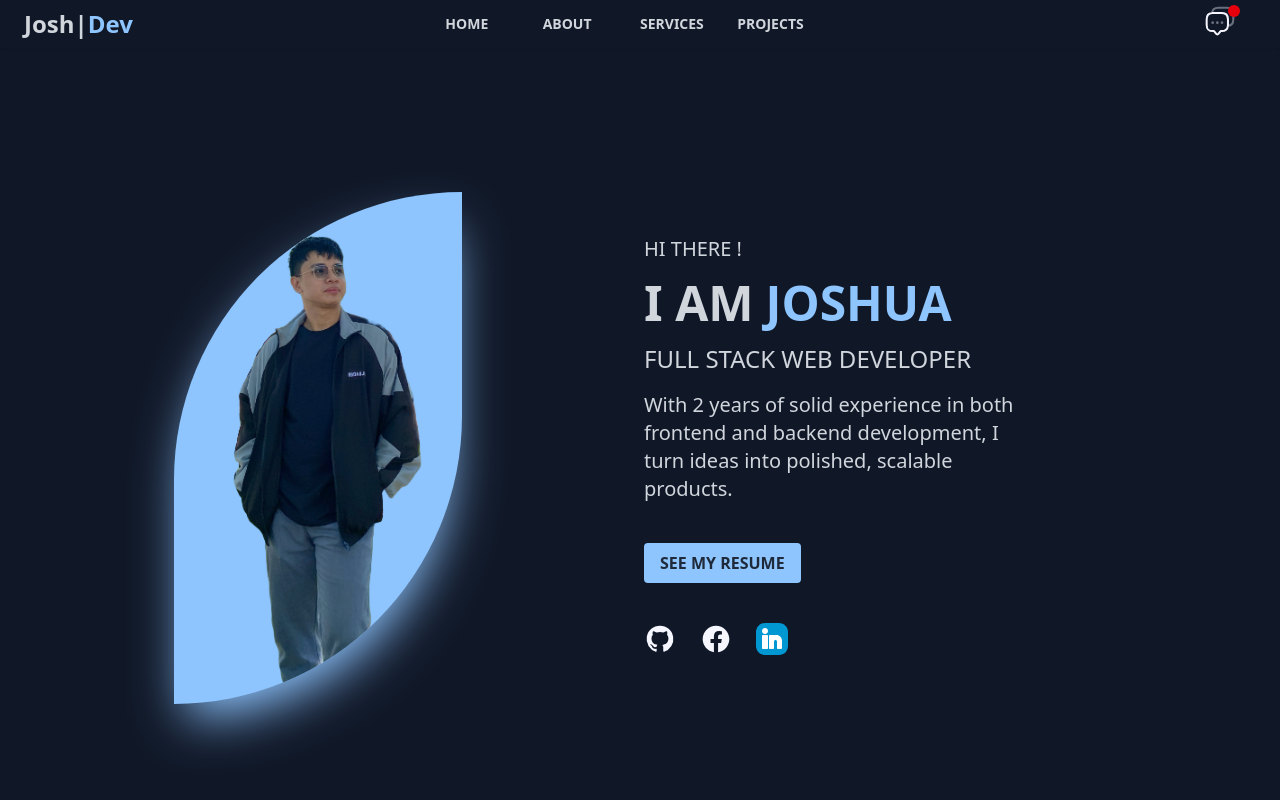
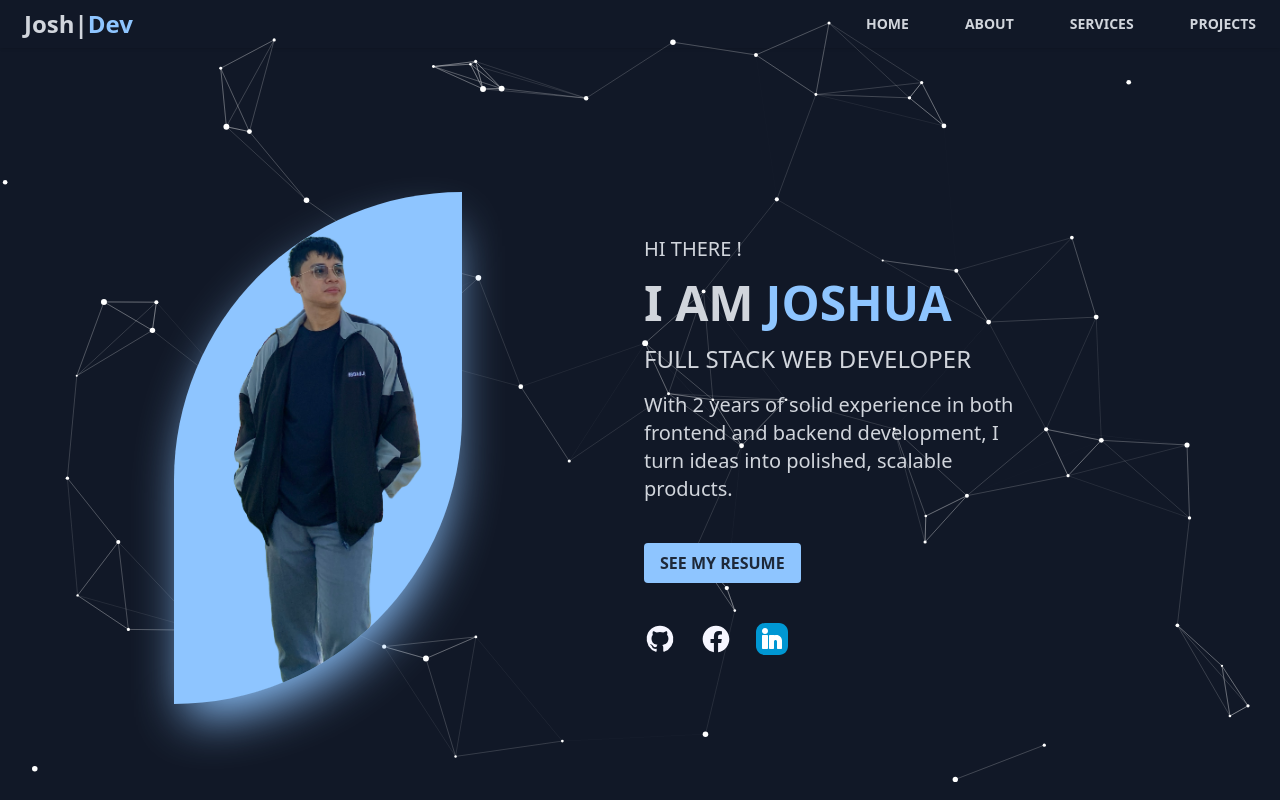
Before and after one commit to joshuazpedragosa/josh-dev-portfolio, a React (Vite) app: page / in a window 1280 px wide. Built offline with nearby package versions, Linux system fonts and the light colour scheme.

Commit message:
Particles bg

```diff
--- a/src/App.tsx
+++ b/src/App.tsx
@@ -2,6 +2,7 @@
 import Layout from './components/Layout';
 import Page404 from './components/Page404';
 import routes from './utils/routes';
+import ParticlesBG from './components/Particles';
 
 const router = createBrowserRouter([
   {
@@ -15,6 +16,7 @@
   return (
     <div className="main">
         <RouterProvider router={router} />
+        <ParticlesBG />
     </div>
   );
 }
--- /dev/null
+++ b/src/components/Particles.tsx
@@ -0,0 +1,100 @@
+import Particles, { initParticlesEngine } from "@tsparticles/react";
+import { useEffect, useMemo } from "react";
+// import { loadAll } from "@/tsparticles/all"; // if you are going to use `loadAll`, install the "@tsparticles/all" package too.
+// import { loadFull } from "tsparticles"; // if you are going to use `loadFull`, install the "tsparticles" package too.
+import { loadSlim } from "@tsparticles/slim"; // if you are going to use `loadSlim`, install the "@tsparticles/slim" package too.
+// import { loadBasic } from "@tsparticles/basic"; // if you are going to use `loadBasic`, install the "@tsparticles/basic" package too.
+
+
+
+const ParticlesComponent = () => {
+  useEffect(() => {
+    initParticlesEngine(async (engine) => {
+      await loadSlim(engine);
+    }).then(() => {
+    });
+  }, []);
+
+  const particlesLoaded = () => {};
+
+
+  const options = useMemo(
+    () => ({
+      background: {
+        color: {
+          value: "#111827",
+        },
+      },
+      fullScreen: {
+        enable: true,
+        zIndex: -1,
+      },
+      fpsLimit: 120,
+      interactivity: {
+        events: {
+          onClick: {
+            enable: true,
+            mode: "repulse",
+          },
+          onHover: {
+            enable: true,
+            mode: 'grab',
+          },
+        },
+        outModes: {
+            default: "bounce" as const,
+        },
+        modes: {
+          push: {
+            distance: 200,
+            duration: 15,
+          },
+          grab: {
+            distance: 150,
+          },
+        },
+      },
+      particles: {
+        color: {
+          value: "#FFFFFF",
+        },
+        links: {
+          color: "#FFFFFF",
+          distance: 150,
+          enable: true,
+          opacity: 0.3,
+          width: 1,
+        },
+          move: {
+            direction: "none" as const,
+            enable: true,
+            outModes: { default: "bounce" },
+            random: true,
+            speed: 1,
+        },
+        number: {
+          density: {
+            enable: true,
+          },
+          value: 150,
+        },
+        opacity: {
+          value: 1.0,
+        },
+        shape: {
+          type: "circle",
+        },
+        size: {
+          value: { min: 1, max: 3 },
+        },
+      },
+      detectRetina: true,
+    }),
+    [],
+  );
+
+
+  return <Particles className="z-1" init={particlesLoaded} options={options} />;
+};
+
+export default ParticlesComponent;
--- a/src/components/pages/Header.tsx
+++ b/src/components/pages/Header.tsx
@@ -1,6 +1,5 @@
 import { useEffect, useState } from "react";
 import { Link } from "react-router-dom";
-import MsgSvg from './../../assets/svg/messages-1-svgrepo-com.svg';
 import path from "../../utils/path.constant";
 
 let hasAnimated = false;
@@ -21,34 +20,26 @@
                 <h1 className="font-bold text-2xl">Josh|</h1>
                 <h1 className="font-bold text-2xl text-blue-300">Dev</h1>
             </div>
-            <div className={`w-full uppercase text-sm font-semibold flex ease-linear duration-200 ${showHeader ? 'translate-y-0' : '-translate-y-full text-gray-900'}`}>
-                <div className="w-full">
+            <div className={`ms-auto uppercase text-sm font-semibold flex justify-center items-end gap-14 ease-linear duration-200 ${showHeader ? 'translate-y-0' : '-translate-y-full text-gray-900'}`}>
+                <div>
                     <Link to={path.HOME} className="headers">
                         Home
                     </Link>
                 </div>
-                <div className="w-full">
+                <div>
                     <Link to={path.ABOUT_PAGE} className="headers">
                         About
                     </Link>
                 </div>
-                <div className="w-full">
+                <div>
                     <Link to={path.SERVICES} className="headers">
                         Services
                     </Link>
                 </div>
-                <div className="w-full">
-                    <Link to='' className="headers">
+                <div>
+                    <Link to={path.PROJECTS} className="headers">
                         Projects
                     </Link>
-                </div>
-            </div>
-            <div className="flex w-full">
-                <div className={`relative ms-auto px-1 mx-4 ease-linear duration-200 ${showHeader ? 'translate-y-0' : '-translate-y-full text-gray-900'}`}>
-                    <button type="button" className="cursor-pointer duration-200 hover:-rotate-12">
-                        <img src={MsgSvg} className="w-8 text-gray-100" alt="msgLogo" />
-                    </button>
-                    <div className="absolute p-1.5 rounded-full bg-red-600 top-0 right-0 shadow-xl"></div>
                 </div>
             </div>
         </div>
--- /dev/null
+++ b/src/components/pages/Projects.tsx
@@ -0,0 +1,26 @@
+import { useEffect, useState } from "react";
+import Header from "./Header";
+
+const Projects = () => {
+    const [translateText, setTranslateText] = useState<boolean>(false);
+
+    useEffect(()=>{
+        setTimeout(()=>{
+            setTranslateText(true);
+        },500)
+    },[]);
+
+    return(
+        <div className="h-full overflow-hidden">
+            <Header />
+            <div className="flex flex-col gap-4 justify-center items-center h-full w-full">
+                <div className={`text-center duration-600 ease-linear ${translateText ? 'translate-y-0' : '-translate-y-14'}`}>
+                    <h2 className={`text-2xl uppercase font-semibold ${translateText ? '' : 'text-gray-900'}`}>Projects</h2>
+                </div>
+
+             </div>
+        </div>
+    )
+}
+
+export default Projects;
--- a/src/index.css
+++ b/src/index.css
@@ -13,7 +13,7 @@
 
 .main {
     @apply
-    h-screen w-screen bg-gray-900 text-gray-300
+    h-screen w-screen  text-gray-300
 }
 
 .headers {
--- a/src/utils/path.constant.ts
+++ b/src/utils/path.constant.ts
@@ -1,8 +1,8 @@
 const path = {
     HOME : '/',
     ABOUT_PAGE : '/about-me',
-    SERVICES : '/services'
-
+    SERVICES : '/services',
+    PROJECTS : '/projects'
 }
 
 export default path;
--- a/src/utils/routes.tsx
+++ b/src/utils/routes.tsx
@@ -2,11 +2,13 @@
 import Home from "../components/pages/Home";
 import About from "../components/pages/About";
 import Services from "../components/pages/Services";
+import Projects from "../components/pages/Projects";
 
 const routes = [
     {path : path.HOME, element : <Home />},
     {path : path.ABOUT_PAGE, element : <About />},
-    {path : path.SERVICES, element : <Services />}
+    {path : path.SERVICES, element : <Services />},
+    {path : path.PROJECTS, element : <Projects />}
 ]
 
 export default routes;
```
Also changed, not shown: package.json (+6 -1 lines), 1 other file (tests, documents, lock files or other folders).
